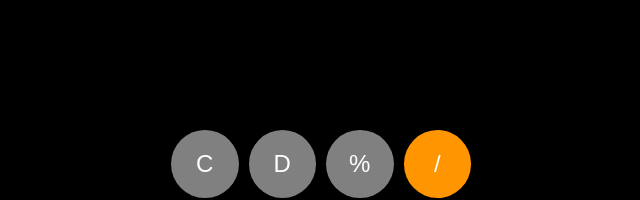
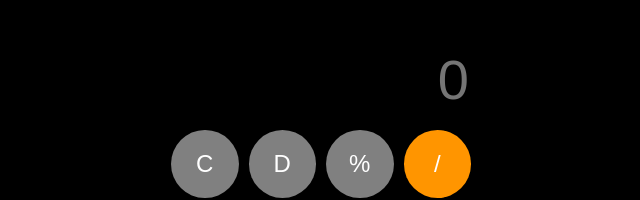
Before and after one commit to javohiryusupov77/calculator, a React (Vite) app: page / in a window 1280 px wide. Shown: the part 122-322 px from the top of the page, without its empty margins (319-959 px from the left). Built offline with nearby package versions, Linux system fonts and the light colour scheme.

Commit message:
commit 14

```diff
--- a/index.html
+++ b/index.html
@@ -2,7 +2,7 @@
 <html lang="en">
   <head>
     <meta charset="UTF-8" />
-    <link rel="icon" type="image/svg+xml" href="/public/vite.svg" />
+    <link rel="icon" type="image/svg+xml" href="/public/calculator.svg" />
     <meta name="viewport" content="width=device-width, initial-scale=1.0" />
     <title>Calculator</title>
   </head>
--- a/src/App.jsx
+++ b/src/App.jsx
@@ -15,7 +15,7 @@ function App() {
   };
   return (
     <div className="main-container">
-      <input value={inputvalue} readOnly className="input-box" />
+      <input placeholder="0" value={inputvalue} readOnly className="input-box" />
       <div className="button-items">
         <button className="clear" onClick={inputClear}>C</button>
         <button className="clear">D</button>
```
Also changed, not shown: public/calculator.svg (added), public/vite.svg (deleted).
